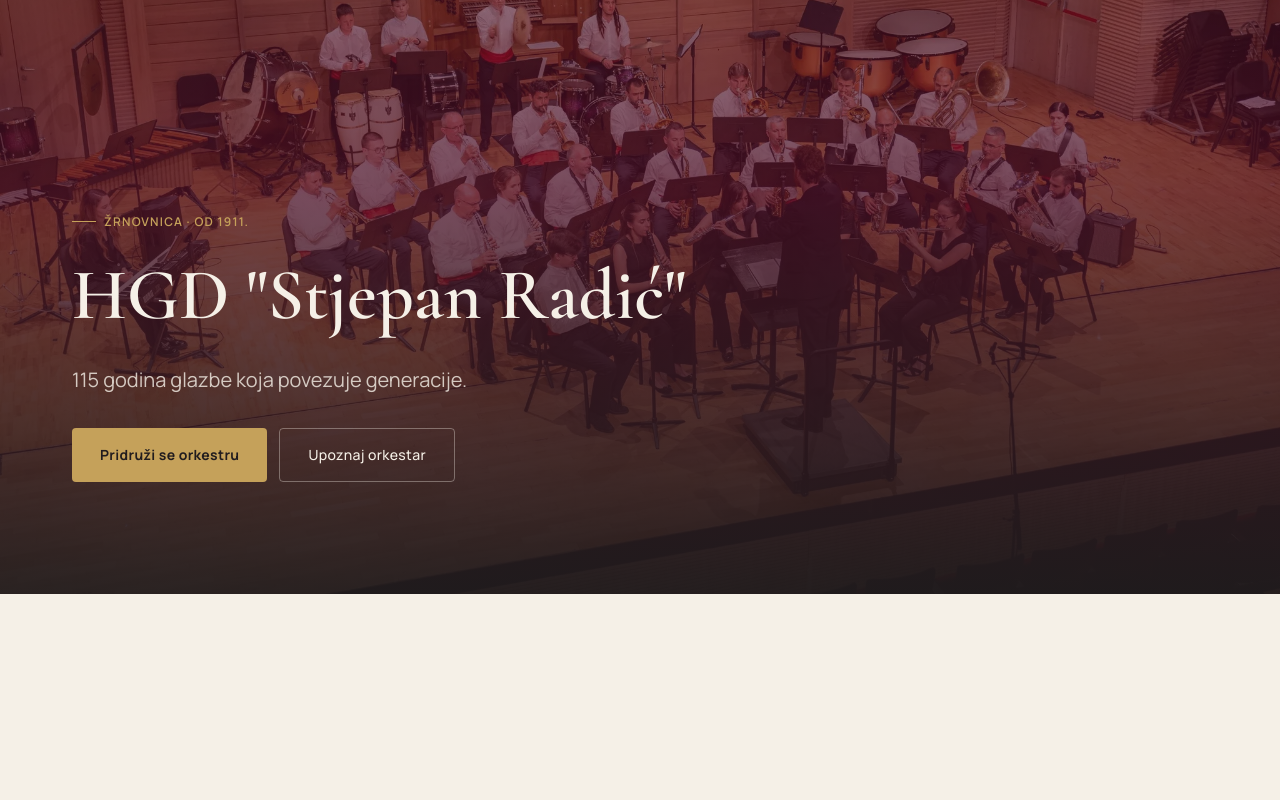
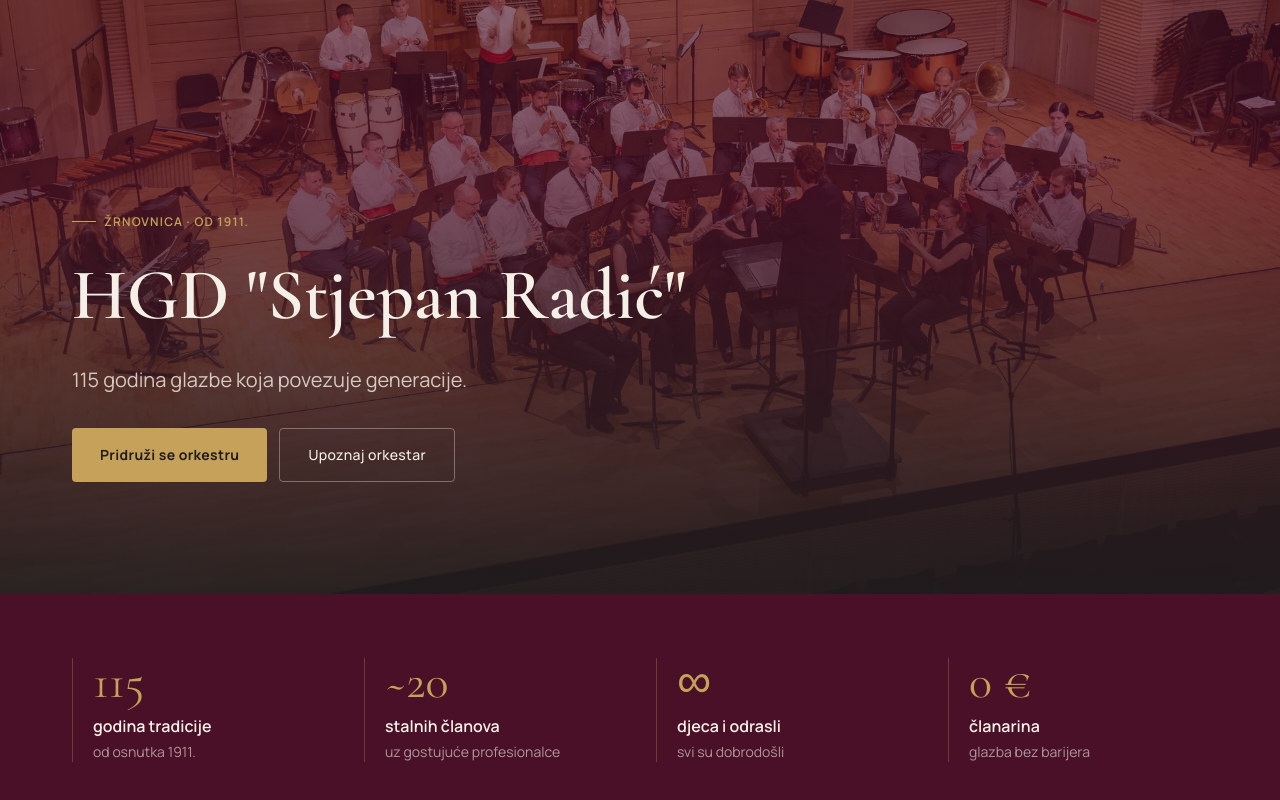
Before and after one commit to KonnyDaugh/hgd-stjepan-radic-website, a Next.js app: page / in a window 1280 px wide. Shown: the part 206-1006 px from the top of the page. Before the commit the page ends 800 px from the top, so only its background shows below. Built offline with nearby package versions, Linux system fonts and the light colour scheme.

Commit message:
feat: add orchestra statistics section

```diff
--- a/src/app/page.tsx
+++ b/src/app/page.tsx
@@ -1,14 +1,15 @@
 import { Header } from "@/components/layout/header";
 import { siteConfig } from "@/data/site";
-import {Hero} from "@/components/sections/hero"
+import {Hero} from "@/components/sections/hero";
+import { StatisticsStrip } from "@/components/sections/statistics-strip";
 
 export default function Home() {
   return (
     <>
       <Header />
-
       <main className="min-h-screen bg-cream text-charcoal">
         <Hero title={siteConfig.shortName} tagline={siteConfig.tagline} />
+        <StatisticsStrip />
       </main>
     </>
   );
--- /dev/null
+++ b/src/components/sections/statistics-strip.tsx
@@ -0,0 +1,32 @@
+import { Container } from "@/components/ui/container";
+import { statistics } from "@/data/statistics";
+
+export function StatisticsStrip() {
+  return (
+    <section
+      className="bg-burgundy text-cream"
+      aria-label="Statistika orkestra"
+    >
+      <Container className="py-12 md:py-16">
+        <ul className="grid gap-8 sm:grid-cols-2 lg:grid-cols-4">
+          {statistics.map((statistic) => (
+            <li
+              key={statistic.label}
+              className="border-l border-gold/30 pl-5"
+            >
+              <p className="font-serif text-5xl text-gold">
+                {statistic.value}
+              </p>
+
+              <p className="mt-2 font-semibold">{statistic.label}</p>
+
+              <p className="mt-1 text-sm text-cream/60">
+                {statistic.description}
+              </p>
+            </li>
+          ))}
+        </ul>
+      </Container>
+    </section>
+  );
+}
--- /dev/null
+++ b/src/data/statistics.ts
@@ -0,0 +1,28 @@
+export type Statistic = {
+  value: string;
+  label: string;
+  description: string;
+};
+
+export const statistics: Statistic[] = [
+  {
+    value: "115",
+    label: "godina tradicije",
+    description: "od osnutka 1911.",
+  },
+  {
+    value: "~20",
+    label: "stalnih članova",
+    description: "uz gostujuće profesionalce",
+  },
+  {
+    value: "∞",
+    label: "djeca i odrasli",
+    description: "svi su dobrodošli",
+  },
+  {
+    value: "0 €",
+    label: "članarina",
+    description: "glazba bez barijera",
+  },
+];
```
